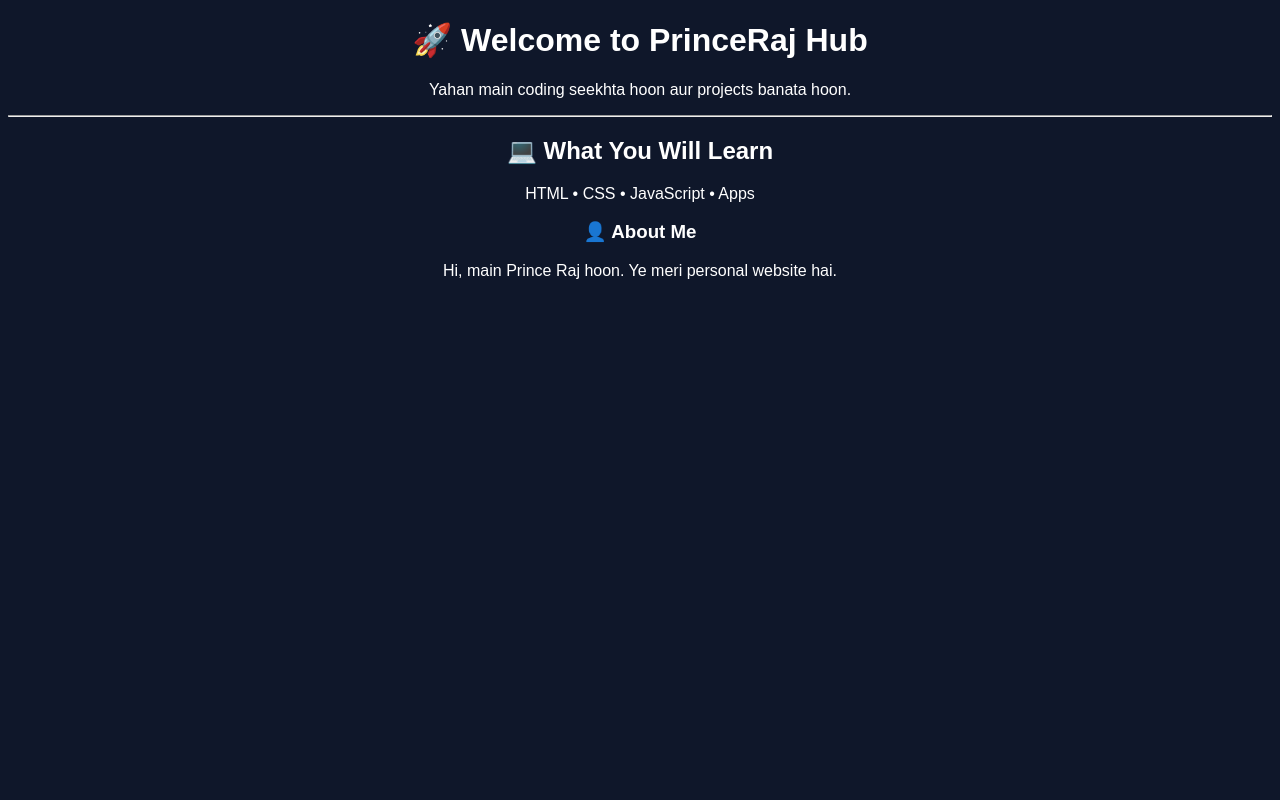
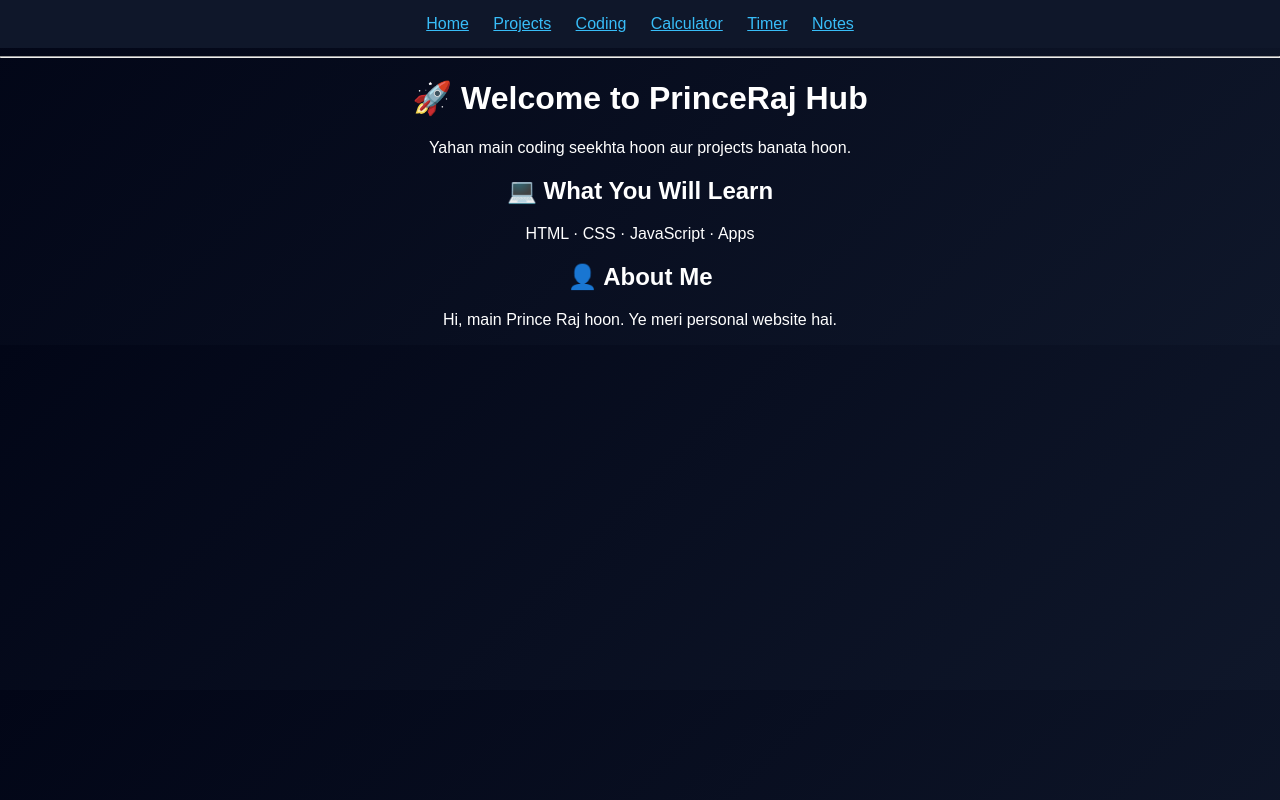
Before and after one commit to princerajhub/princerajhub.github.io, a plain HTML site: page index.html in a window 1280 px wide. Drawn offline with Linux system fonts and the light colour scheme.

Commit message:
Update home page navigation
Updated index.html with clickable navigation links

```diff
--- a/index.html
+++ b/index.html
@@ -1,20 +1,31 @@
 <!DOCTYPE html>
-<html>
+<html lang="en">
 <head>
+  <meta charset="UTF-8">
   <title>PrinceRaj Hub</title>
+  <link rel="stylesheet" href="style.css">
 </head>
-<body style="background:#0f172a; color:white; text-align:center; font-family:Arial;">
+<body>
 
-  <h1>🚀 Welcome to PrinceRaj Hub</h1>
-  <p>Yahan main coding seekhta hoon aur projects banata hoon.</p>
+<nav style="padding:15px; background:#0f172a; text-align:center;">
+  <a href="index.html" style="color:#38bdf8; margin:10px;">Home</a>
+  <a href="projects.html" style="color:#38bdf8; margin:10px;">Projects</a>
+  <a href="coding.html" style="color:#38bdf8; margin:10px;">Coding</a>
+  <a href="calculator.html" style="color:#38bdf8; margin:10px;">Calculator</a>
+  <a href="timer.html" style="color:#38bdf8; margin:10px;">Timer</a>
+  <a href="notes.html" style="color:#38bdf8; margin:10px;">Notes</a>
+</nav>
 
-  <hr>
+<hr>
 
-  <h2>💻 What You Will Learn</h2>
-  <p>HTML • CSS • JavaScript • Apps</p>
+<h1>🚀 Welcome to PrinceRaj Hub</h1>
+<p>Yahan main coding seekhta hoon aur projects banata hoon.</p>
 
-  <h3>👤 About Me</h3>
-  <p>Hi, main Prince Raj hoon. Ye meri personal website hai.</p>
+<h2>💻 What You Will Learn</h2>
+<p>HTML · CSS · JavaScript · Apps</p>
+
+<h2>👤 About Me</h2>
+<p>Hi, main Prince Raj hoon. Ye meri personal website hai.</p>
 
 </body>
 </html>
```
